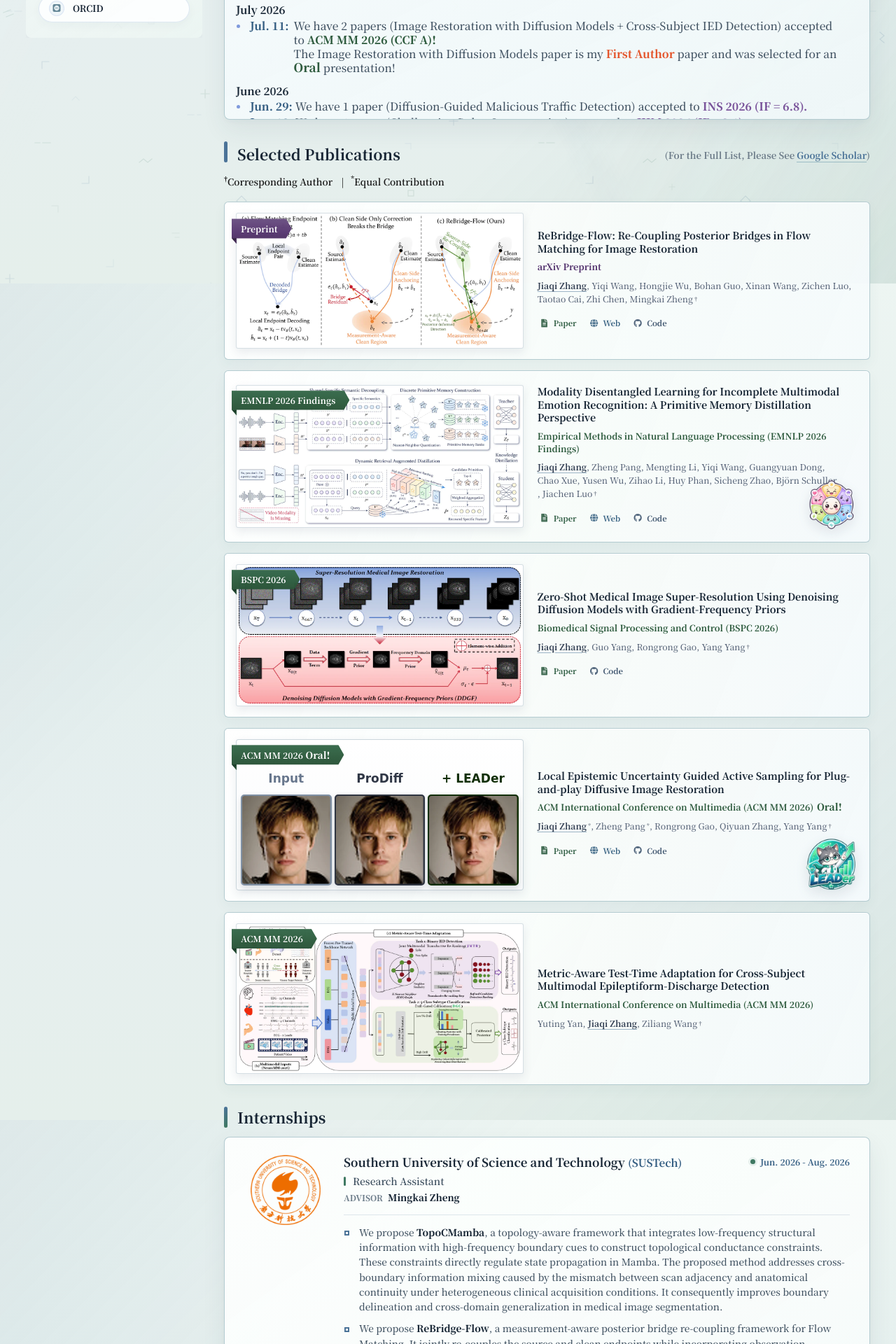
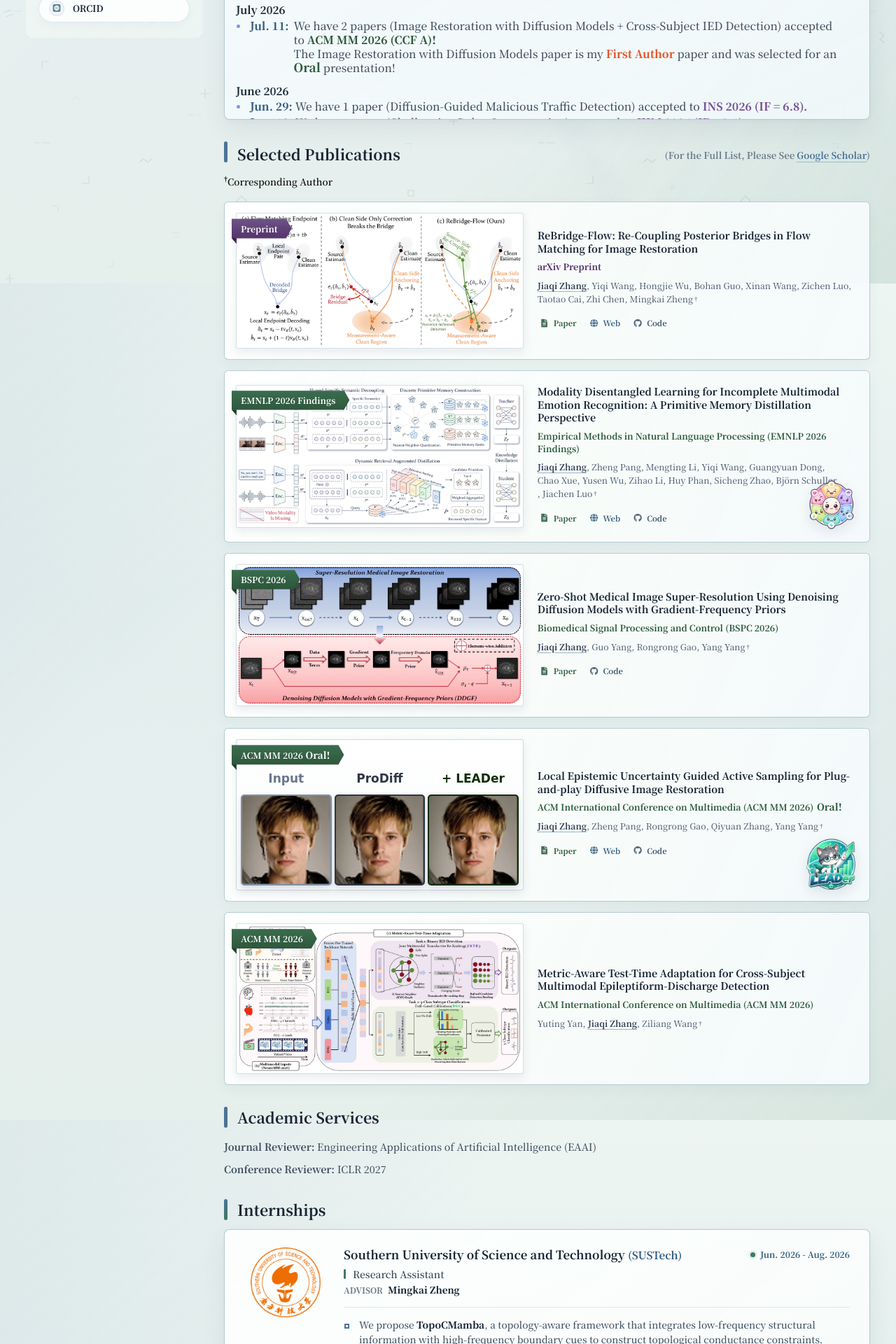
Before and after one commit to JiaqiZhang-Sengoku/JiaqiZhang-Sengoku.github.io, a Jekyll site: the page built from _pages/about.md, in a window 1280 px wide. Shown: the part 790-2710 px from the top of the page at 70% size. Built offline with Jekyll 4.4.1, drawn with Linux system fonts in a browser that asks for light colours; some web fonts are replaced; comment, search, counter and statistics services are not loaded.

Commit message:
20260707

```diff
--- a/Web/LEADer/index.html
+++ b/Web/LEADer/index.html
@@ -33,8 +33,8 @@ layout: null
           <p class="conference">ACM MM 2026 <strong class="conference-oral">Oral!</strong></p>
 
           <p class="authors">
-            <a href="#">Jiaqi Zhang</a><sup>1,*</sup>,
-            <a href="#">Zheng Pang</a><sup>1,*</sup>,
+            <a href="#">Jiaqi Zhang</a><sup>1</sup>,
+            <a href="#">Zheng Pang</a><sup>1</sup>,
             <a href="#">Rongrong Gao</a><sup>1</sup>,
             <a href="#">Qiyuan Zhang</a><sup>2</sup>,
             <a href="#">Yang Yang</a><sup>1,&dagger;</sup>
@@ -44,7 +44,7 @@ layout: null
             <sup>1</sup>Jiangsu University,
             <sup>2</sup>Xi'an University of Technology
           </p>
-          <p class="notes">*Equal contribution. &dagger;Corresponding author.</p>
+          <p class="notes">&dagger;Corresponding author.</p>
 
           <div class="link-row" aria-label="Project links">
             <a class="pill pill-secondary" href="https://arxiv.org/abs/2608.06981" target="_blank" rel="noreferrer" aria-label="Read the LEADer paper on arXiv">
--- a/_pages/about.md
+++ b/_pages/about.md
@@ -16,6 +16,8 @@ redirect_from:
 
 <!-- {% include_relative includes/project.md %}
 <br> -->
+
+{% include_relative includes/services.md %}
 
 {% include_relative includes/internships.md %}
 
--- a/_pages/includes/pub.md
+++ b/_pages/includes/pub.md
@@ -3,7 +3,7 @@
   <h2 class="section-heading__title">Selected Publications</h2>
   <p class="publications-full-list">(For the Full List, Please See <a href="https://scholar.google.com/citations?user=WylY07wAAAAJ&hl=en">Google Scholar</a>)</p>
 </div>
-<p class="publications-note"><span><sup>†</sup> Corresponding Author</span><span><sup>*</sup> Equal Contribution</span></p>
+<p class="publications-note"><span><sup>†</sup> Corresponding Author</span></p>
 
 <div class="publications-panel">
 
@@ -86,7 +86,7 @@
   <div class="paper-box-text paper-box-text--with-logo">
     <a class="paper-title" href="/LEADer/">Local Epistemic Uncertainty Guided Active Sampling for Plug-and-play Diffusive Image Restoration</a>
     <div class="paper-venue paper-venue--accepted">ACM International Conference on Multimedia (ACM MM 2026) <span class="paper-oral">Oral!</span></div>
-    <div class="paper-authors"><span class="paper-author"><strong>Jiaqi Zhang</strong><sup>*</sup></span>, <span class="paper-author">Zheng Pang<sup>*</sup></span>, <span class="paper-author">Rongrong Gao</span>, <span class="paper-author">Qiyuan Zhang</span>, <span class="paper-author">Yang Yang<sup>&dagger;</sup></span></div>
+    <div class="paper-authors"><span class="paper-author"><strong>Jiaqi Zhang</strong></span>, <span class="paper-author">Zheng Pang</span>, <span class="paper-author">Rongrong Gao</span>, <span class="paper-author">Qiyuan Zhang</span>, <span class="paper-author">Yang Yang<sup>&dagger;</sup></span></div>
     <div class="paper-links"><a class="paper-link paper-link--paper" href="https://arxiv.org/abs/2608.06981" title="Read the paper"><i class="fas fa-file-alt paper-link__icon" aria-hidden="true"></i><span>Paper</span></a><a class="paper-link paper-link--web" href="/LEADer/" title="Open the project website"><i class="fas fa-globe paper-link__icon" aria-hidden="true"></i><span>Web</span></a><a class="paper-link paper-link--code" href="https://github.com/JiaqiZhang-Sengoku/LEADer" title="View code on GitHub"><i class="fab fa-github paper-link__icon" aria-hidden="true"></i><span>Code</span></a></div>
     <img class="paper-method-logo" loading="lazy" decoding="async" src="/Images/Publication/LEADer-Logo.webp" alt="LEADer logo" width="192" height="192">
   </div>
--- /dev/null
+++ b/_pages/includes/services.md
@@ -0,0 +1,10 @@
+<span class="anchor" id="academic-services"></span>
+<section aria-labelledby="academic-services-title">
+  <div class="section-heading">
+    <h2 class="section-heading__title" id="academic-services-title">Academic Services</h2>
+  </div>
+  <div class="academic-services">
+    <p><strong>Journal Reviewer:</strong> Engineering Applications of Artificial Intelligence (EAAI)</p>
+    <p><strong>Conference Reviewer:</strong> ICLR 2027</p>
+  </div>
+</section>
--- a/assets/css/main.scss
+++ b/assets/css/main.scss
@@ -1086,6 +1086,17 @@ body > #main > .sidebar.sticky {
     font-weight: 700;
 }
 
+.academic-services {
+    margin-bottom: 26px;
+    color: var(--text-color);
+    font-size: 1rem;
+    line-height: 1.7;
+}
+
+.academic-services p {
+    margin: 0 0 8px;
+}
+
 .updates-panel,
 .internships-panel {
     display: grid;
```
